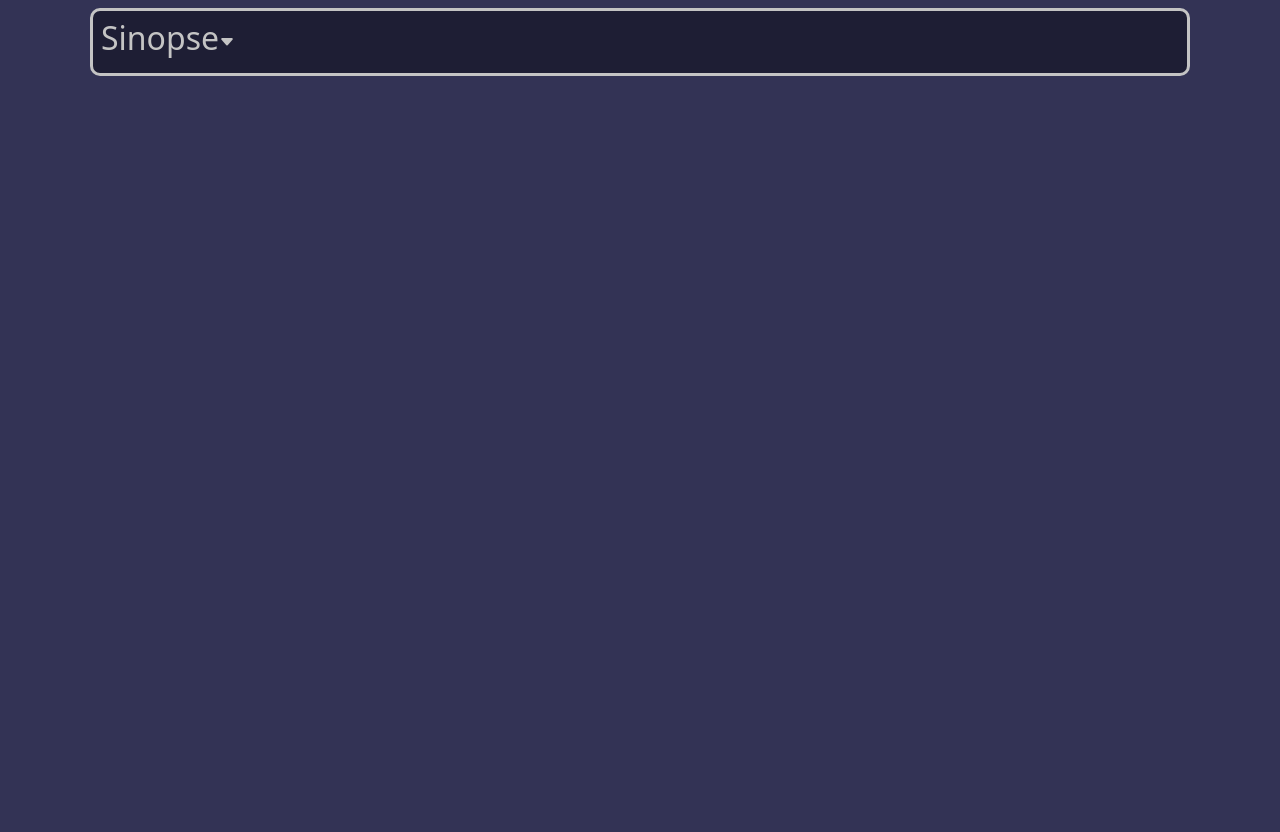
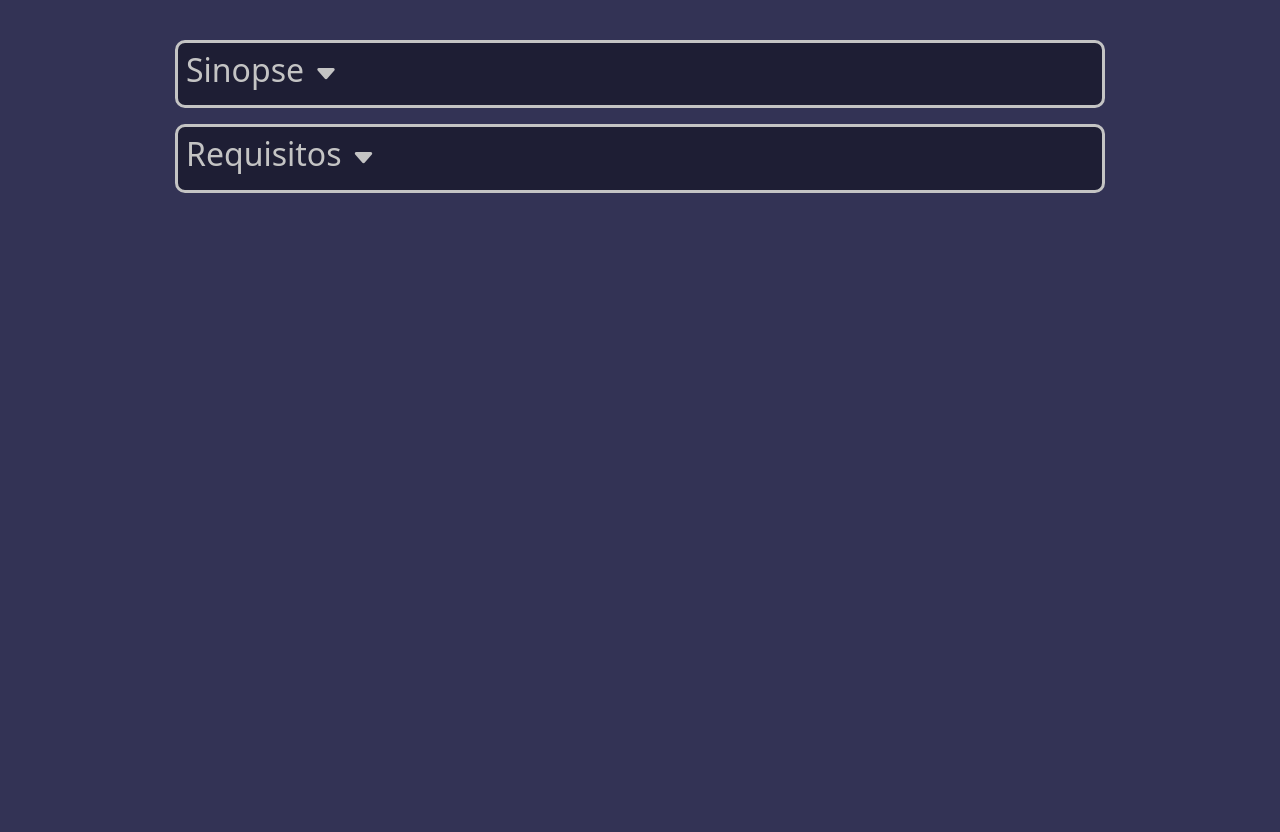
Before and after one commit to Pedroguibas/Disc-ing, a PHP site: page /gamePage.php?gameID=1 in a window 1280 px wide. Shown: the part 803-1635 px from the top of the page. Before the commit the page ends 879 px from the top, so only its background shows below. Run offline with PHP 8.4, Linux system fonts and the light colour scheme; data that the repository does not hold is empty.

Commit message:
Requisitos página do jogo

```diff
--- a/css/gamePage.css
+++ b/css/gamePage.css
@@ -1,5 +1,6 @@
 .gamePageBanner {
     position: relative;
+    margin-bottom: 2em;
 }
 
 .gamePageBanner * {
@@ -53,6 +54,8 @@
 }
 
 .buttonIcon {
+    margin-left: 10px;
+    font-size: 1.5em;
     transition: 300ms ease;
 }
 
--- a/paginasPrincipais/gamePage.php
+++ b/paginasPrincipais/gamePage.php
@@ -58,8 +58,8 @@ $gameInfo = $stmt->fetch();
                     <img src="<?= $BASE_URL . 'assets/Jogos/classificacao/age' . $gameInfo['classificacao'] . '.png' ?>" alt="Classificação indicativa <?= $gameInfo['classificacao'] ?>" class="gamePageClassificacao">
                 </div>
             </div>
-            <div class="gamePageInfoContainer container">
-                <section id="sinopse" class="m-2">
+            <div class="gamePageInfoContainer container d-flex flex-column align-items-center">
+                <section id="sinopse" class="col-10 m-2">
                     <div class="gameDropContainer">
                         <div class="gameDropdown">
                             <div class="buttonDrop col-12">
@@ -76,6 +76,23 @@ $gameInfo = $stmt->fetch();
                     </div>
                 </section>
 
+                <section id="requisitos" class="col-10 m-2">
+                    <div class="gameDropContainer">
+                        <div class="gameDropdown">
+                            <div class="buttonDrop col-12">
+                                <button class="gameDropBtn d-flex align-items-center p-2">
+                                    <h2>Requisitos</h2><i class="bi bi-caret-down-fill buttonIcon"></i>
+                                </button>
+                            </div>
+                            <div class="gameDropContent gameDropHidden">
+                                <div class="d-flex justify-content-center">
+                                    <p class="col-11 mt-2"><?= $gameInfo['requisitos'] ?></p>
+                                </div>
+                            </div>
+                        </div>
+                    </div>
+                </section>
+
             </div>
         </main>
 
```
